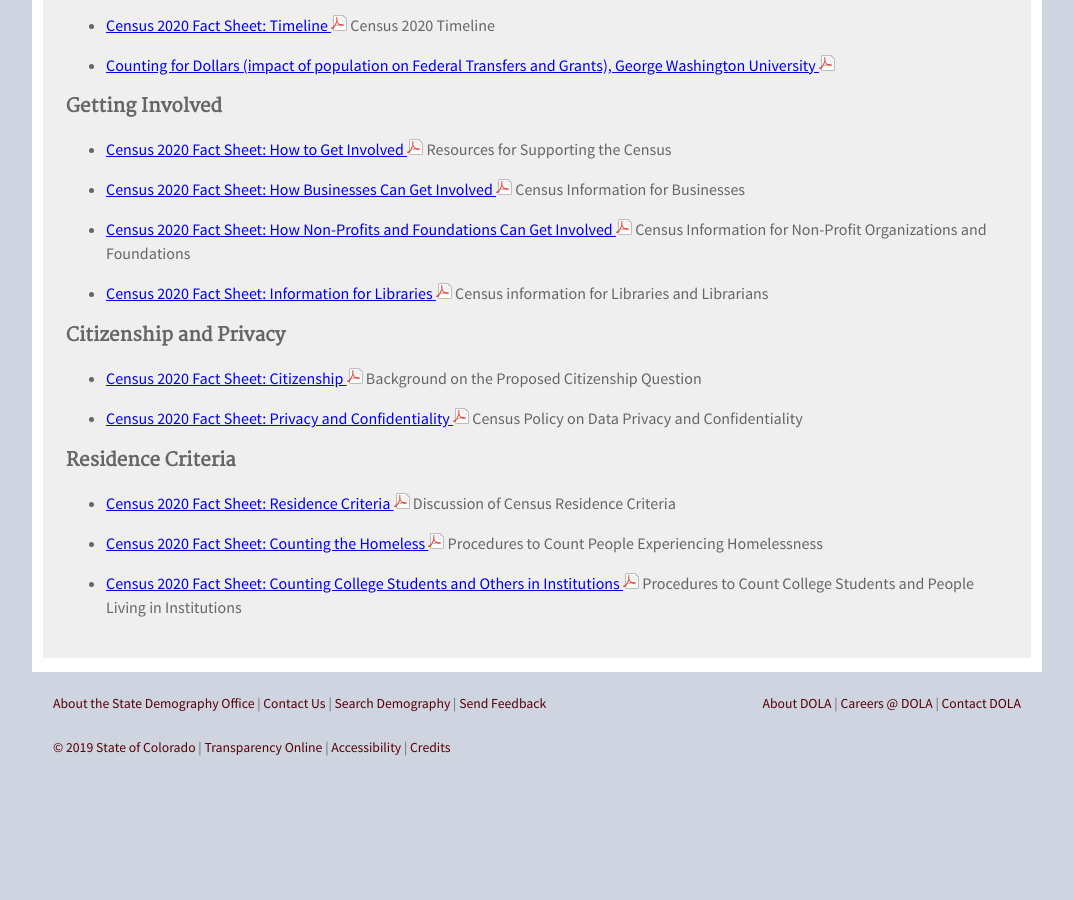
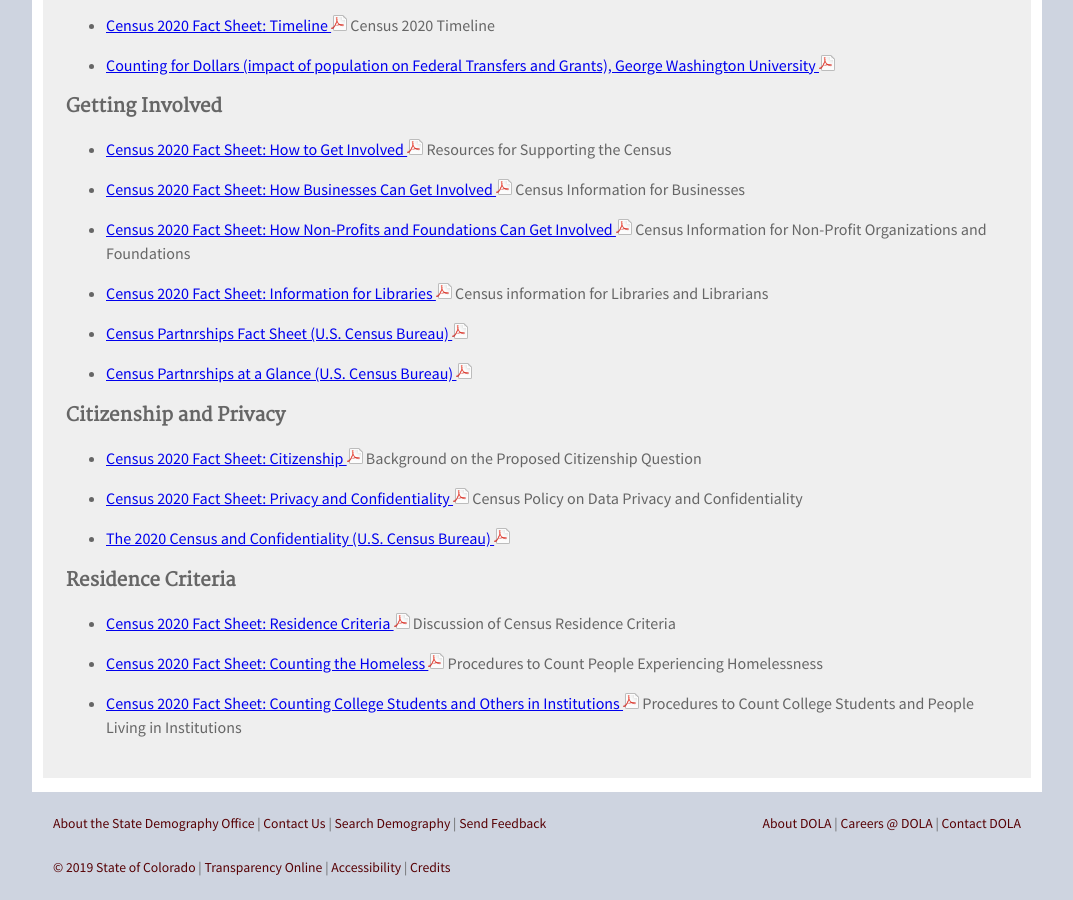
Before and after one commit to TBleess/Website_New, a Jekyll site: the page built from pages/5_CensusACS/2020-factsheets.md, in a window 1280 px wide and 900 px high, scrolled down 580 px. Shown: the whole window, without its empty margins (103-1176 px from the left). Built offline with Jekyll 4.4.1, drawn with Linux system fonts in a browser that asks for light colours; before the commit the page ends 1360 px from its top, so only the background shows below that.

Commit message:
Update 2020-factsheets.md

```diff
--- a/pages/5_CensusACS/2020-factsheets.md
+++ b/pages/5_CensusACS/2020-factsheets.md
@@ -31,11 +31,17 @@ Last Updated 04/26/2019
 
 * [Census 2020 Fact Sheet:  Information  for Libraries  ![pdf](/images/page_white_acrobat.png 'download pdf file')](https://drive.google.com/uc?export=download&id=1zf9rDwCO0E_krBGCL77booqjiuPHCr9q) Census information for Libraries and Librarians
 
+* [Census Partnrships Fact Sheet (U.S. Census Bureau) ![pdf](/images/page_white_acrobat.png 'download pdf file')](https://www2.census.gov/about/partners/general/fact-sheet-partnerships.pdf?#)
+
+* [Census Partnrships at a Glance (U.S. Census Bureau) ![pdf](/images/page_white_acrobat.png 'download pdf file')](https://www2.census.gov/about/partners/general/partnerships-at-a-glance.pdf?#)
+
 ### Citizenship and Privacy
 
 * [Census 2020 Fact Sheet: Citizenship  ![pdf](/images/page_white_acrobat.png 'download pdf file')](https://drive.google.com/uc?export=download&id=1vPIn39C4Vur0EJcNLC0jdVvNCNhYHZbq) Background on the Proposed Citizenship Question
 
 * [Census 2020 Fact Sheet: Privacy and Confidentiality ![pdf](/images/page_white_acrobat.png 'download pdf file')](https://drive.google.com/uc?export=download&id=1Iu42PQoEYtJd98j_4x_sYusuDkPaJGi3) Census Policy on Data Privacy and Confidentiality
+
+* [The 2020 Census and Confidentiality (U.S. Census Bureau) ![pdf](/images/page_white_acrobat.png 'download pdf file')](https://www.census.gov/content/dam/Census/library/factsheets/2019/comm/2020-confidentiality-factsheet.pdf)
 
 
 ### Residence Criteria
```
